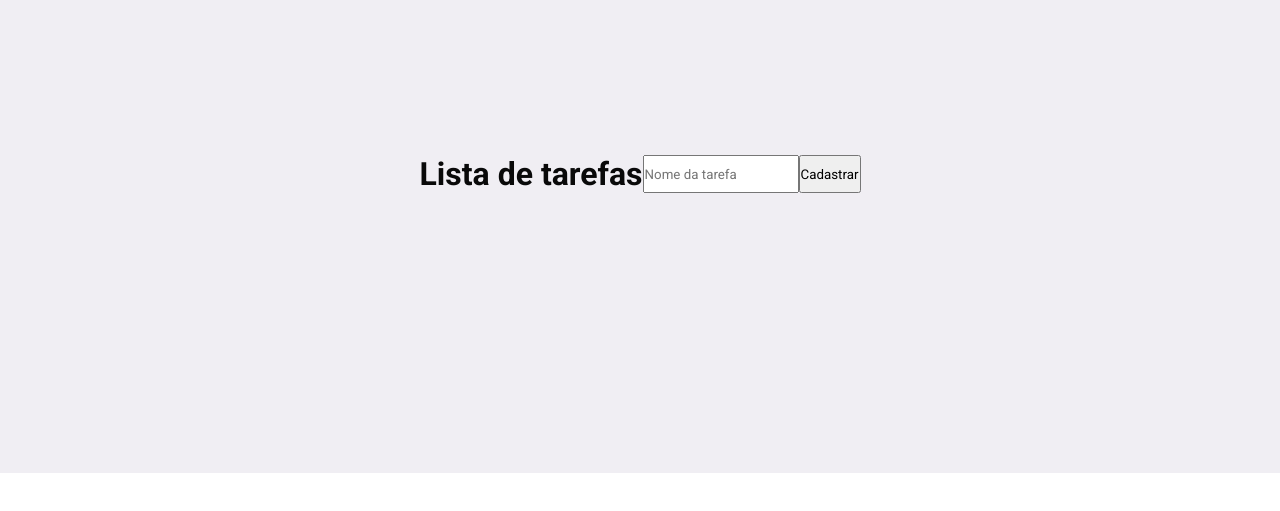
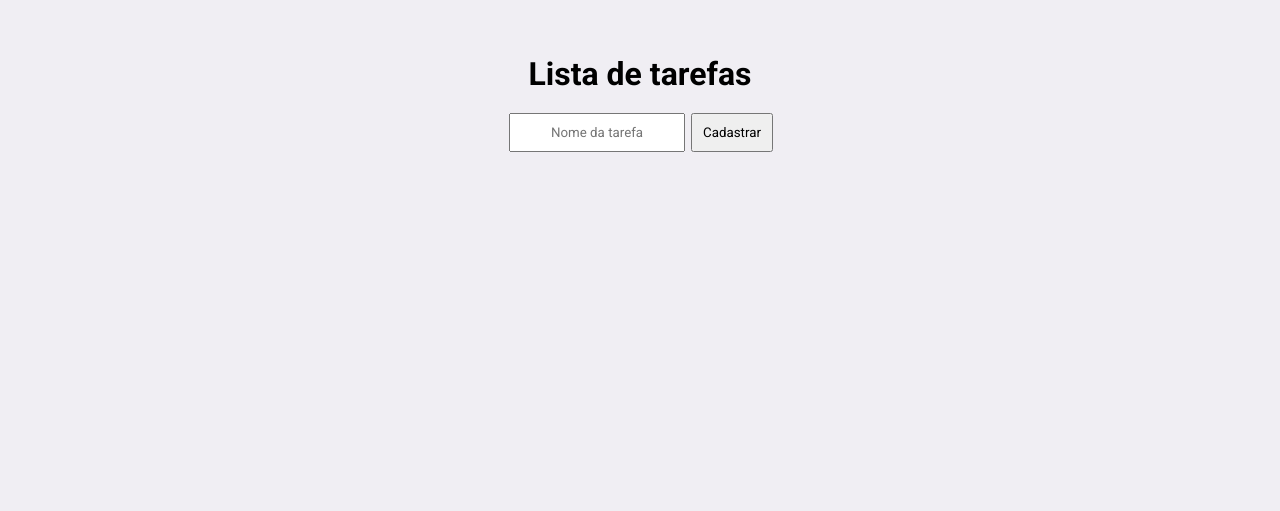
Before and after one commit to jacqkenny/Curso_Ebac_frontend_ok, a plain HTML site: page index.html in a window 1280 px wide. Shown: the part 125-636 px from the top of the page. Drawn offline with nearby package versions, Linux system fonts and the light colour scheme.

Commit message:
salvando alterações (index.html)

```diff
--- a/index.html
+++ b/index.html
@@ -20,7 +20,7 @@
         </form>
         <ul>
             <li>
-                    <a href="Nome da tarefa" alt="Nome da tarefa" >
+                    <a href="nomeDaTarefa" alt="Nome da tarefa" >
                     </a>
             </li>
         </ul>
--- a/main.css
+++ b/main.css
@@ -5,25 +5,35 @@
     font-family: roboto, sans-serif;
 }
 
-form {
+body {
     background-color: #f0eef3;
-    padding: 280px 0;
-    color: #090909;
-    display: flex;
-    border-style:  16px solid #070707;
     justify-content: center;
-    text-transform:none;
-    font-style: normal;
-    text-align:justify;
 }
 
-form input, button{
-    padding-bottom: 16 0;
+form h1 {
+    background-color: #f0eef3;
+    padding-top: 180px;
     justify-content:center;
     text-transform:none;
     font-style: normal;
-    text-align:justify;
-    display:list-item;
+    text-align:center;
+}
+
+form {
+    justify-content:center;
+    text-transform:center;
+    font-style:normal;
+    text-align:center;
+}
+
+input, button {
+    justify-content: center;
+    margin-left: 2px;
+    margin-top: 20px;
+    padding:  10px ;
+    text-align: center;
+    text-transform: center;
+
 }
 
 button{
@@ -33,4 +43,5 @@ button{
 ul li {
     text-decoration: line-through;
     flex-wrap: wrap;
+    text-align: center;
 }
--- a/main.js
+++ b/main.js
@@ -2,10 +2,10 @@ $('form').on('submit',function(e) {
     e.preventDefault();
     const nomeDaTarefa = $('#Nome-tarefa').val();
     const novoItem = $('<li></li>');
-
     $(`
-        <a href="${nomeDaTarefa}">Nome da tarefa</a>
-    </div>
+    <a href="${nomeDaTarefa}">
+    pintar a casa
+    </a>
 `).appendTo(novoItem);
 $(novoItem).appendTo('ul');
 $('#Nome-tarefa').val('')
```
